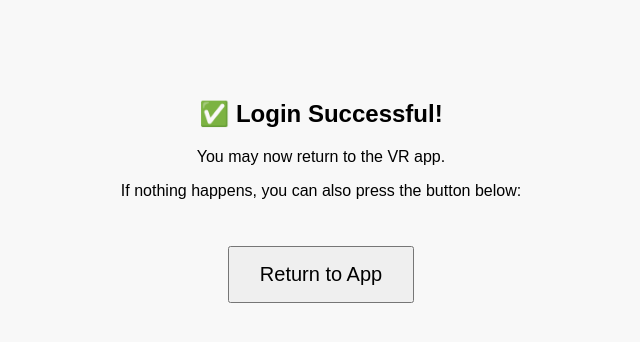
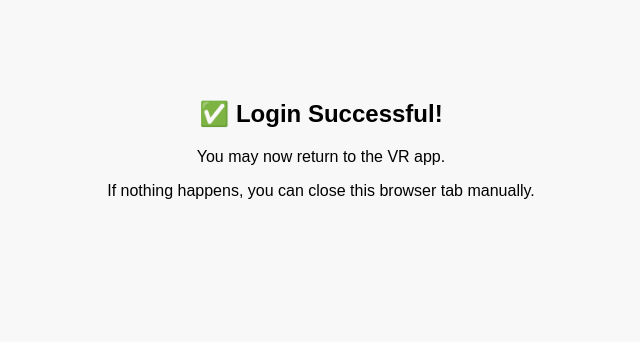
Before and after one commit to riken96/vr-login, a plain HTML site: page close.html in a window 1280 px wide. Shown: the whole page, without its empty margins (319-959 px from the left). Drawn offline with Linux system fonts and the light colour scheme.

Commit message:
Update close.html

```diff
--- a/close.html
+++ b/close.html
@@ -4,7 +4,7 @@
   <meta charset="UTF-8" />
   <title>Login Complete</title>
   <meta name="viewport" content="width=device-width, initial-scale=1" />
-  <!-- This still auto-attempts redirect after 2 seconds -->
+  <!-- This redirects after 2 seconds -->
   <meta http-equiv="refresh" content="2;url=vr://return" />
   <style>
     body {
@@ -13,26 +13,11 @@
       margin-top: 100px;
       background: #f8f8f8;
     }
-    button {
-      margin-top: 30px;
-      padding: 15px 30px;
-      font-size: 20px;
-      cursor: pointer;
-    }
   </style>
 </head>
 <body>
   <h2>✅ Login Successful!</h2>
   <p>You may now return to the VR app.</p>
-  <p>If nothing happens, you can also press the button below:</p>
-
-  <!-- ✅ Add Return to App button -->
-  <button onclick="goBackToApp()">Return to App</button>
-
-  <script>
-    function goBackToApp() {
-      window.location.href = "vr://return";
-    }
-  </script>
+  <p>If nothing happens, you can close this browser tab manually.</p>
 </body>
 </html>
```
